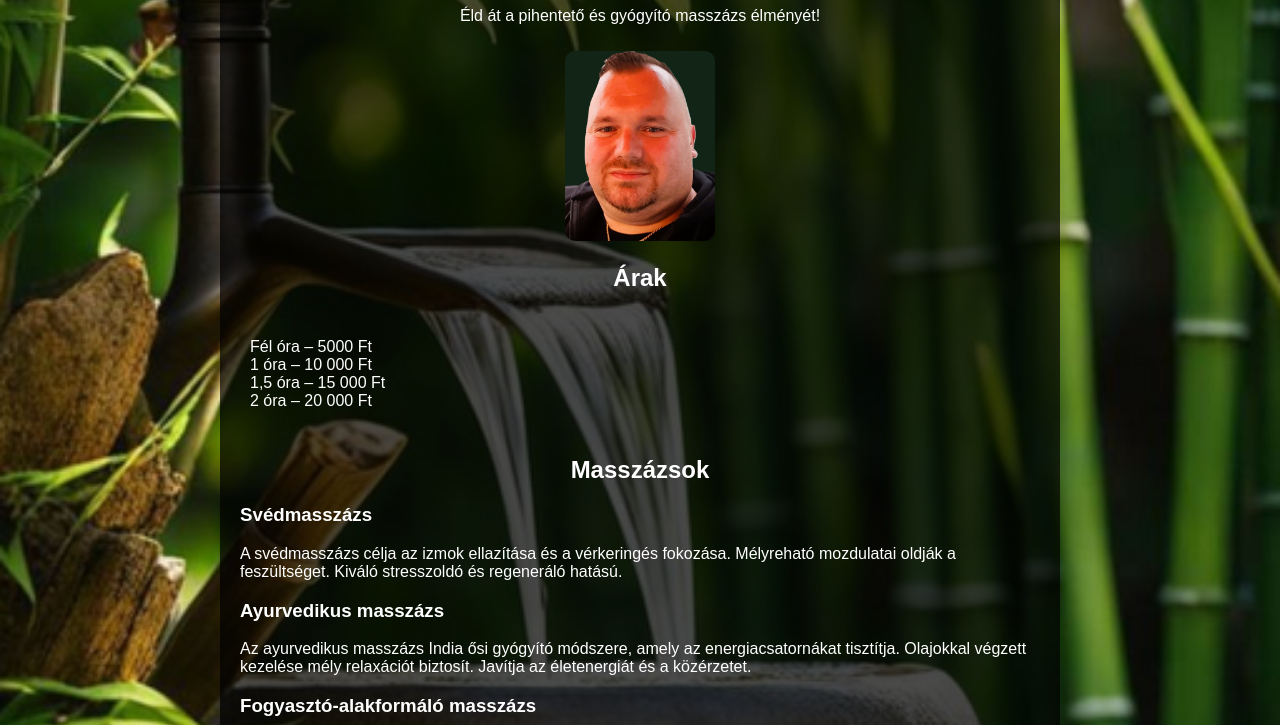
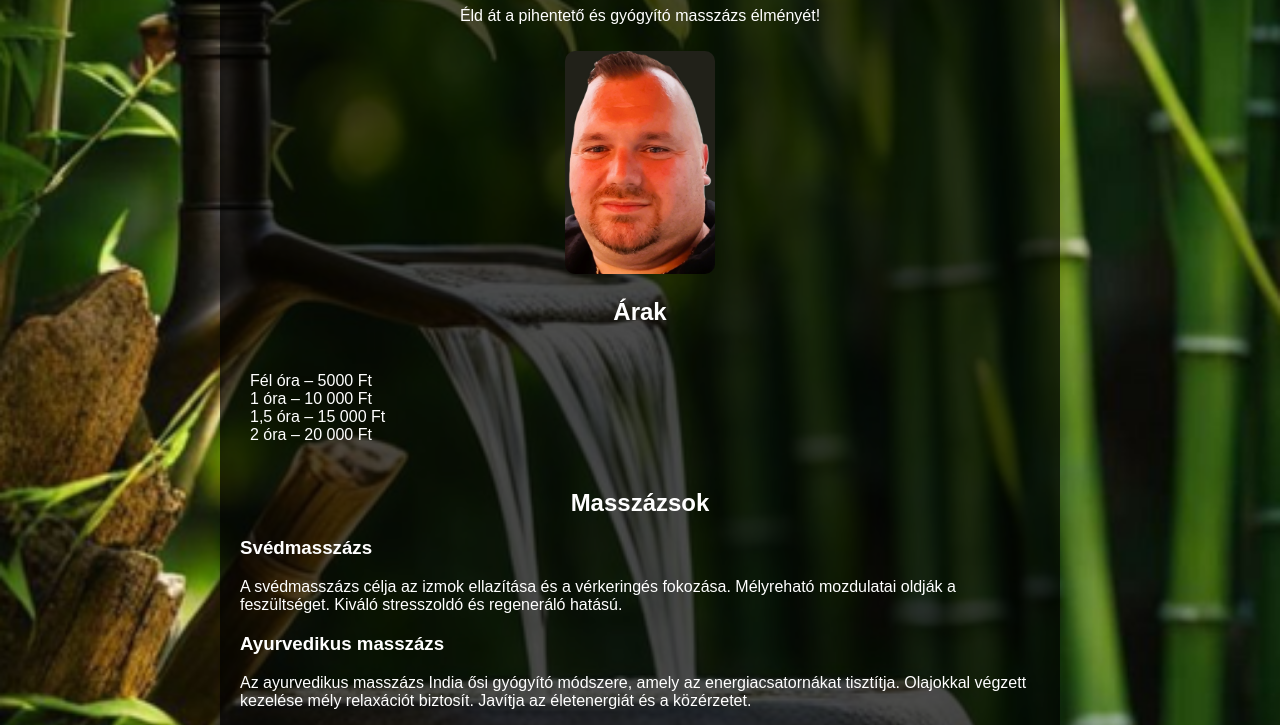
Before and after one commit to Csontkovacs1/massz-zs, a plain HTML site: page index.html in a window 1280 px wide. Shown: the part 101-826 px from the top of the page. Drawn offline with Linux system fonts and the light colour scheme.

Commit message:
Update index.html

```diff
--- a/index.html
+++ b/index.html
@@ -55,7 +55,7 @@
         <h1>Szász Tamás - Masszázs Szolgáltatások</h1>
         <p>Éld át a pihentető és gyógyító masszázs élményét!</p>
 
-        <img src="profil7.jpg" alt="Szász Tamás" class="profil-kep">
+        <img src="profil8.jpg" alt="Szász Tamás" class="profil-kep">
 
         <h2>Árak</h2>
         <div class="arak-kontener">
```
